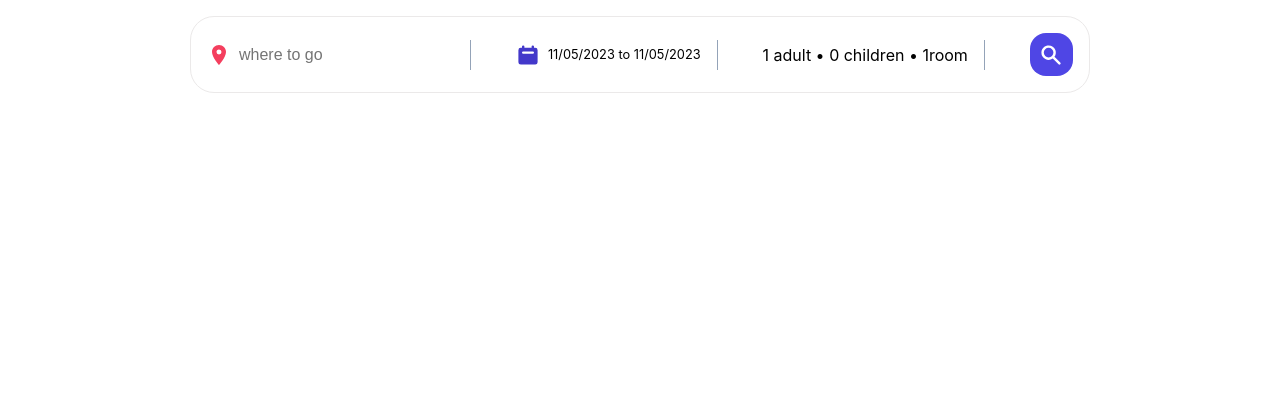
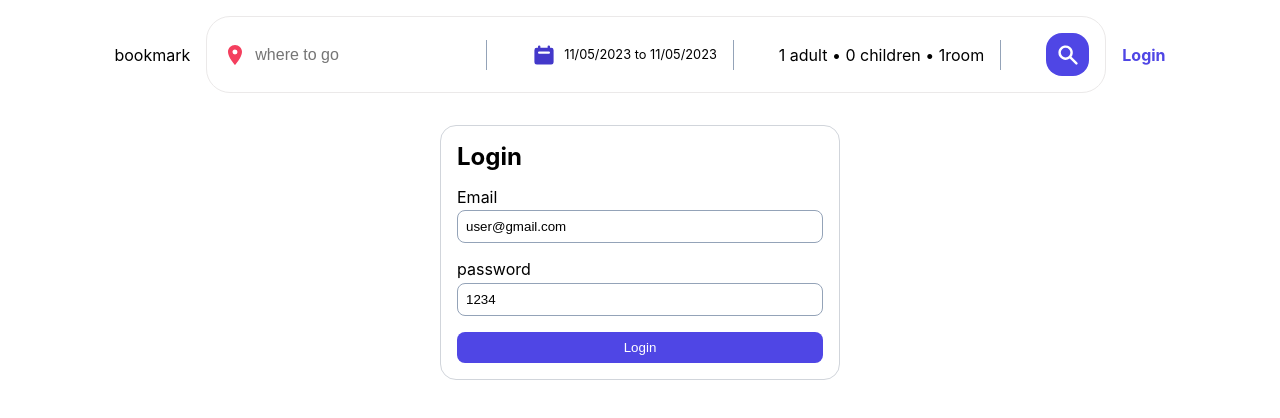
Before and after one commit to Farhad-Toumarzade/Booking-Hotel-App, a React (Vite) app: page /Login in a window 1280 px wide. Shown: the top 418 px of the page. Built offline with nearby package versions, Linux system fonts and the light colour scheme; no server answers; data requests are answered from the project's data file.

Commit message:
Add Fake AuthProvider

```diff
--- a/src/App.jsx
+++ b/src/App.jsx
@@ -12,15 +12,19 @@
 import Bookmark from "./components/Bookmark/Bookmark";
 import SingleBookmark from "./components/SingleBookmark/SingleBookmark";
 import AddNewBookmark from "./components/AddNewBookmark/AddNewBookmark";
+import Login from "./components/login/Login";
+import AuthProvider from "./components/context/AuthProvider";
 
 function App() {
   return (
+    <AuthProvider>
       <BookmarkListProvider>
         <HotelsProvider>
           <Toaster />
           <Header />
           <Routes>
             <Route path="/" element={<LocationList />} />
+            <Route path="/Login" element={<Login />} />
             <Route path="/hotels" element={<AppLayout />}>
               <Route index element={<Hotels />} />
               <Route path=":id" element={<SingleHotel />} />
@@ -33,6 +37,7 @@
           </Routes>
         </HotelsProvider>
       </BookmarkListProvider>
+    </AuthProvider>
   );
 }
 
--- a/src/components/Header/Header.jsx
+++ b/src/components/Header/Header.jsx
@@ -7,6 +7,7 @@
 import { DateRange } from "react-date-range";
 import { format } from "date-fns";
 import {
+  NavLink,
   createSearchParams,
   useNavigate,
   useSearchParams,
@@ -56,6 +57,9 @@
 
   return (
     <div className="header">
+      <NavLink to={`/bookmark`}>
+        <div>bookmark</div>
+      </NavLink>
       <div className="headerSearch">
         <div className="headerSearchItem">
           <MdLocationOn className="headerIcon locationIcon" />
@@ -109,6 +113,9 @@
           </button>
         </div>
       </div>
+      <NavLink to={`/Login`}>
+        <div>Login</div>
+      </NavLink>
     </div>
   );
 }
--- /dev/null
+++ b/src/components/context/AuthProvider.jsx
@@ -0,0 +1,57 @@
+import { createContext, useContext, useReducer } from "react";
+
+const AuthContext = createContext();
+
+const initialState = {
+  user: null,
+  isAthenticated: false,
+};
+
+function authReducer(state, action) {
+  switch (action.type) {
+    case "login":
+      return {
+        user: action.payload,
+        isAthenticated: true,
+      };
+    case "logout":
+      return {
+        user: null,
+        isAthenticated: false,
+      };
+    default:
+      throw new Error("unknown action");
+  }
+}
+
+const FAKE_USER = {
+  name: "Farhad",
+  email: "user@gmail.com",
+  password: "1234",
+};
+
+export default function AuthProvider({ children }) {
+  const [{ user, isAthenticated }, dispatch] = useReducer(
+    authReducer,
+    initialState
+  );
+
+  function login(email, password) {
+    if (email === FAKE_USER.email && password === FAKE_USER.password)
+      dispatch({ type: "login", payload: FAKE_USER });
+  }
+
+  function logout() {
+    dispatch({ type: "logout" });
+  }
+
+  return (
+    <AuthContext.Provider value={(user, isAthenticated, login, logout)}>
+      {children}
+    </AuthContext.Provider>
+  );
+}
+
+export function useAuth() {
+  return useContext(AuthContext);
+}
--- /dev/null
+++ b/src/components/login/Login.jsx
@@ -0,0 +1,50 @@
+import { useEffect, useState } from "react";
+import { useAuth } from "../context/AuthProvider";
+import { useNavigate } from "react-router-dom";
+
+function Login() {
+  const [email, setEmail] = useState("user@gmail.com");
+  const [password, setPassword] = useState("1234");
+  const { user, login, isAthenticated } = useAuth();
+  const navigate = useNavigate();
+  const handleSubmit = (e) => {
+    e.preventDefault();
+    if (email && password) login(email, password);
+  };
+  console.log(user);
+  useEffect(() => {
+    if (isAthenticated) navigate("/hotels");
+  }, [isAthenticated, navigate]);
+  return (
+    <div className="loginContainer">
+      <h2>Login</h2>
+      <form onSubmit={handleSubmit} className="form">
+        <div className="formControl">
+          <label htmlFor="email">Email</label>
+          <input
+            type="text"
+            value={email}
+            name="email"
+            id="email"
+            onChange={(e) => setEmail(e.target.value)}
+          />
+        </div>
+        <div className="formControl">
+          <label htmlFor="password">password</label>
+          <input
+            value={password}
+            onChange={(e) => setPassword(e.target.value)}
+            name="password"
+            id="password"
+            type="text"
+          />
+        </div>
+        <div className="buttons">
+          <button className="btn btn--primary"> Login </button>
+        </div>
+      </form>
+    </div>
+  );
+}
+
+export default Login;
```
Also changed, not shown: server/db.json. Lines whose indentation alone changed are shown as unchanged.
